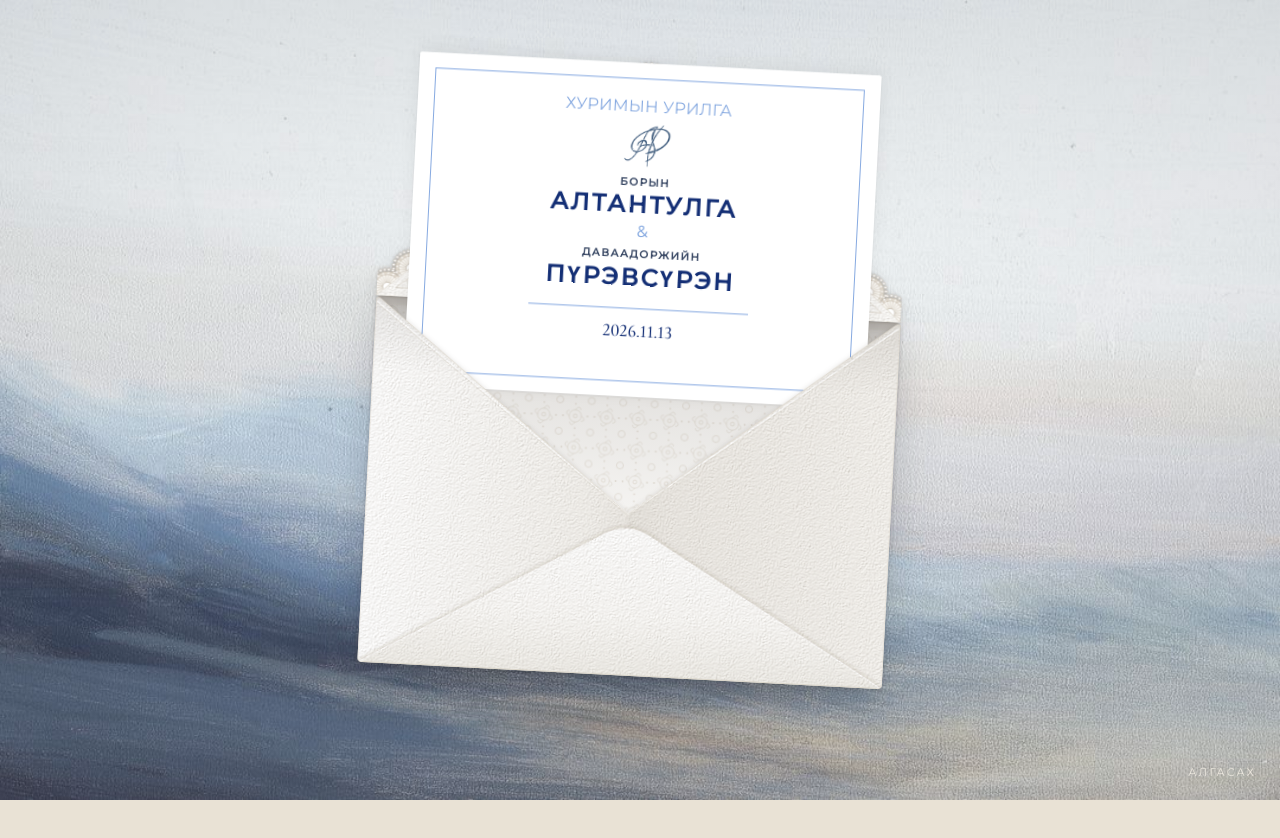
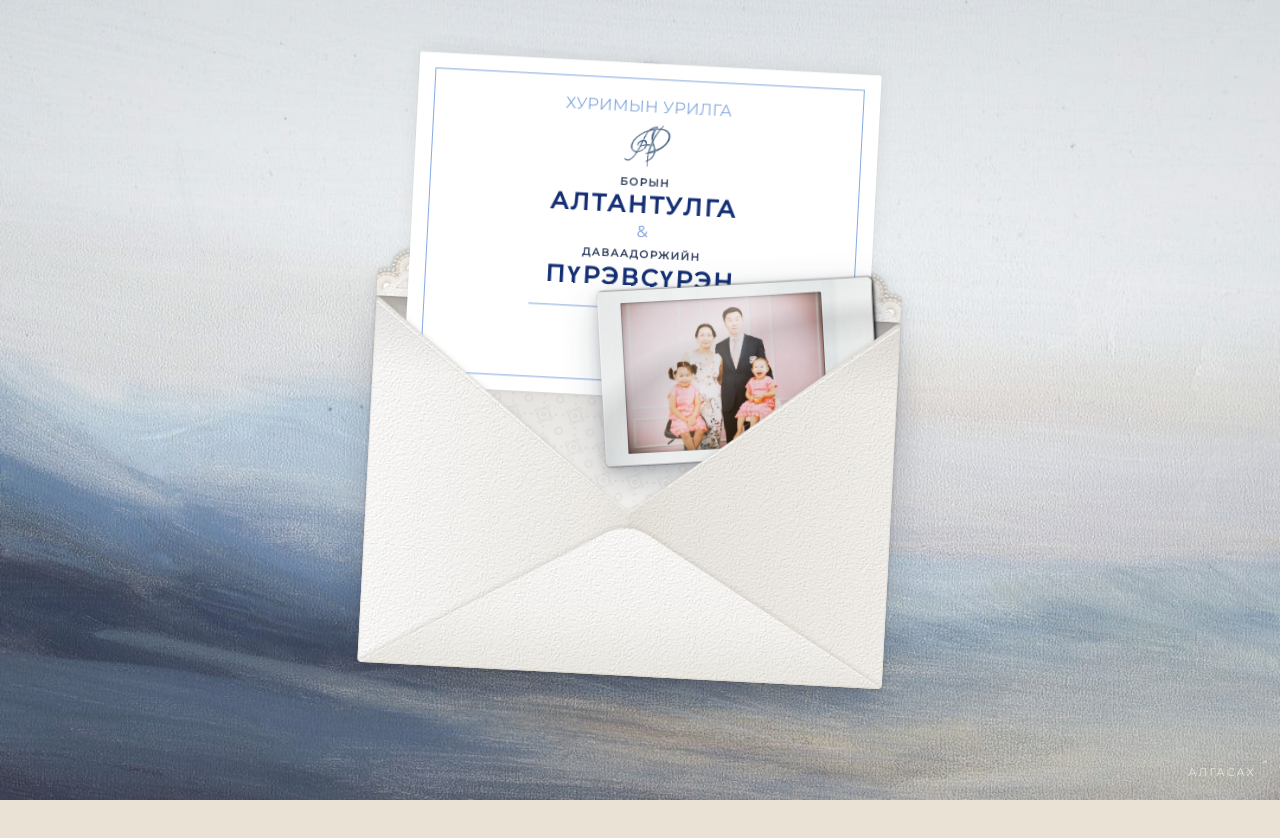
Before and after one commit to xaliyn/Wedding-invitation, a plain HTML site: page index.html in a window 1280 px wide. Both pictures are taken after a click on the button "Урилгыг нээх". Shown: the top 838 px of the page. Drawn offline with nearby package versions, Linux system fonts and the light colour scheme.

Commit message:
Photo from the envelope

```diff
--- a/index.html
+++ b/index.html
@@ -15,6 +15,7 @@
 <link href="https://fonts.googleapis.com/css2?family=Cormorant+Garamond:ital,wght@0,400;0,500;0,600;1,400;1,500&family=Montserrat:wght@400;500&family=Open+Sans:wght@300;400;600;700&display=swap" rel="stylesheet">
 <link rel="preload" as="image" href="assets/envelope/flap-out.svg">
 <link rel="preload" as="image" href="assets/envelope/pocket.svg">
+<link rel="preload" as="image" href="assets/photo.webp">
 <style>
 :root{
   --night:#2a2624;
@@ -111,6 +112,46 @@ a{color:inherit}
 .letter .l-rule{width:42cqw;height:1.5px;background:#86a9e0;margin:3.2cqw 0 2.6cqw}
 .letter .l-date{font-family:"Cormorant Garamond",serif;font-weight:500;font-size:3.4cqw;line-height:1;color:var(--navy);font-variant-numeric:lining-nums}
 
+/* Фото: 1) дугтуйн дотор цухуйна  2) бүрэн гаргаж аваад дугтуйн дээр баруун доод талд тавина.
+   Элементийн хэмжээ = эцсийн байрлал; дотор байх үеийг translate/scale-аар илэрхийлнэ. */
+.env-photo{
+  --tx:-14.1%;--ty0:4.5%;--tyT:-47.4%;--ts:.692;--tyL:-100%;--sL:.692;
+  position:absolute;z-index:2;left:42%;top:15%;width:78%;aspect-ratio:1076/694;pointer-events:none;
+  transform:translate(var(--tx),var(--ty0)) perspective(1400px) rotateX(0deg) rotateY(0deg) scale(var(--ts)) rotate(-2deg);
+  filter:drop-shadow(0 1px 1px rgba(20,25,35,.28)) drop-shadow(0 6px 8px rgba(20,30,50,.18)) drop-shadow(0 18px 26px rgba(20,30,50,.22));
+}
+.intro.photo-out .env-photo{animation:photoPlace 2.5s cubic-bezier(.4,0,.25,1) forwards}
+@keyframes photoPlace{
+  0%  {z-index:2;transform:translate(var(--tx),var(--ty0)) perspective(1400px) rotateX(0deg) rotateY(0deg) scale(var(--ts)) rotate(-2deg)}
+  22% {z-index:2;transform:translate(var(--tx),var(--tyT)) perspective(1400px) rotateX(0deg) rotateY(0deg) scale(var(--ts)) rotate(-6deg)}
+  48% {z-index:2;transform:translate(var(--tx),var(--tyL)) perspective(1400px) rotateX(0deg) rotateY(0deg) scale(var(--sL)) rotate(-10deg)}
+  49% {z-index:5;transform:translate(var(--tx),var(--tyL)) perspective(1400px) rotateX(0deg) rotateY(0deg) scale(var(--sL)) rotate(-10deg)}
+  82% {z-index:5;transform:translate(1.5%,1.5%) perspective(1400px) rotateX(9deg) rotateY(-7deg) scale(1) rotate(-11.5deg)}
+  100%{z-index:5;transform:translate(0%,0%) perspective(1400px) rotateX(6deg) rotateY(-5deg) scale(1) rotate(-10deg)}
+}
+@media (max-width:600px){
+  .env-photo{--tx:-3%;--ty0:8.6%;--tyT:-52.8%;--ts:.818;--tyL:-114%;--sL:.818;left:39%;top:18.6%;width:66%}
+}
+.env-photo img{display:block;width:100%;height:100%}
+.env-photo .window{
+  position:absolute;left:9.1%;top:8.6%;width:71%;height:82.6%;pointer-events:none;
+  box-shadow:inset 0 0 0 .5px rgba(0,0,0,.25),inset 0 1px 4px rgba(0,0,0,.35),inset 0 0 14px rgba(0,0,0,.12);
+}
+.env-photo .grain{
+  position:absolute;inset:0;pointer-events:none;opacity:.55;mix-blend-mode:multiply;background:var(--grain);
+  -webkit-mask:url(assets/photo.webp) center/100% 100%;mask:url(assets/photo.webp) center/100% 100%;
+}
+.env-photo .curl{
+  position:absolute;inset:0;pointer-events:none;
+  background:radial-gradient(120% 90% at 100% 100%,rgba(255,255,255,0) 70%,rgba(0,0,0,.07) 86%,rgba(255,255,255,.18) 97%),
+             linear-gradient(90deg,rgba(0,0,0,.04),rgba(0,0,0,0) 30%,rgba(0,0,0,0) 70%,rgba(0,0,0,.06));
+  -webkit-mask:url(assets/photo.webp) center/100% 100%;mask:url(assets/photo.webp) center/100% 100%;
+}
+.env-photo::after{
+  content:"";position:absolute;inset:0;pointer-events:none;mix-blend-mode:screen;
+  background:linear-gradient(118deg,rgba(255,255,255,0) 28%,rgba(255,255,255,.28) 42%,rgba(255,255,255,.06) 52%,rgba(255,255,255,0) 64%);
+  -webkit-mask:url(assets/photo.webp) center/100% 100%;mask:url(assets/photo.webp) center/100% 100%;
+}
 .intro.flap-open .flap{transform:rotateX(180deg)}
 .intro.flap-back .flap-wrap{z-index:1}
 .intro.flap-back .env-back{z-index:0}
@@ -335,6 +376,7 @@ footer button{margin-top:14px;background:none;border:0;cursor:pointer;font-famil
           <span class="l-date">2026.11.13</span>
         </div>
         <div class="env-layer env-pocket"></div>
+        <div class="env-photo" aria-hidden="true"><img src="assets/photo.webp" alt=""><span class="window"></span><span class="grain"></span><span class="curl"></span></div>
         <div class="flap-wrap"><div class="flap"><div class="flap-face flap-out"></div><div class="flap-face flap-in"></div></div></div>
         <button class="seal" id="seal" type="button" aria-label="Урилгыг нээх"><img src="assets/seal.png" alt=""></button>
       </div>
@@ -530,10 +572,11 @@ footer button{margin-top:14px;background:none;border:0;cursor:pointer;font-famil
       [350,  'flap-open'],
       [850,  'flap-back'],
       [1300, 'letter-up'],
-      [2950, 'leaving'],
+      [2200, 'photo-out'],
+      [5700, 'leaving'],
     ];
     steps.forEach(([t, cls]) => timers.push(setTimeout(() => intro.classList.add(cls), t)));
-    timers.push(setTimeout(reveal, 3450));
+    timers.push(setTimeout(reveal, 6200));
   }
   function skip() { timers.forEach(clearTimeout); reveal(); }
   function replay() {
```
Also changed, not shown: assets/photo.webp (added), 2 other files.
